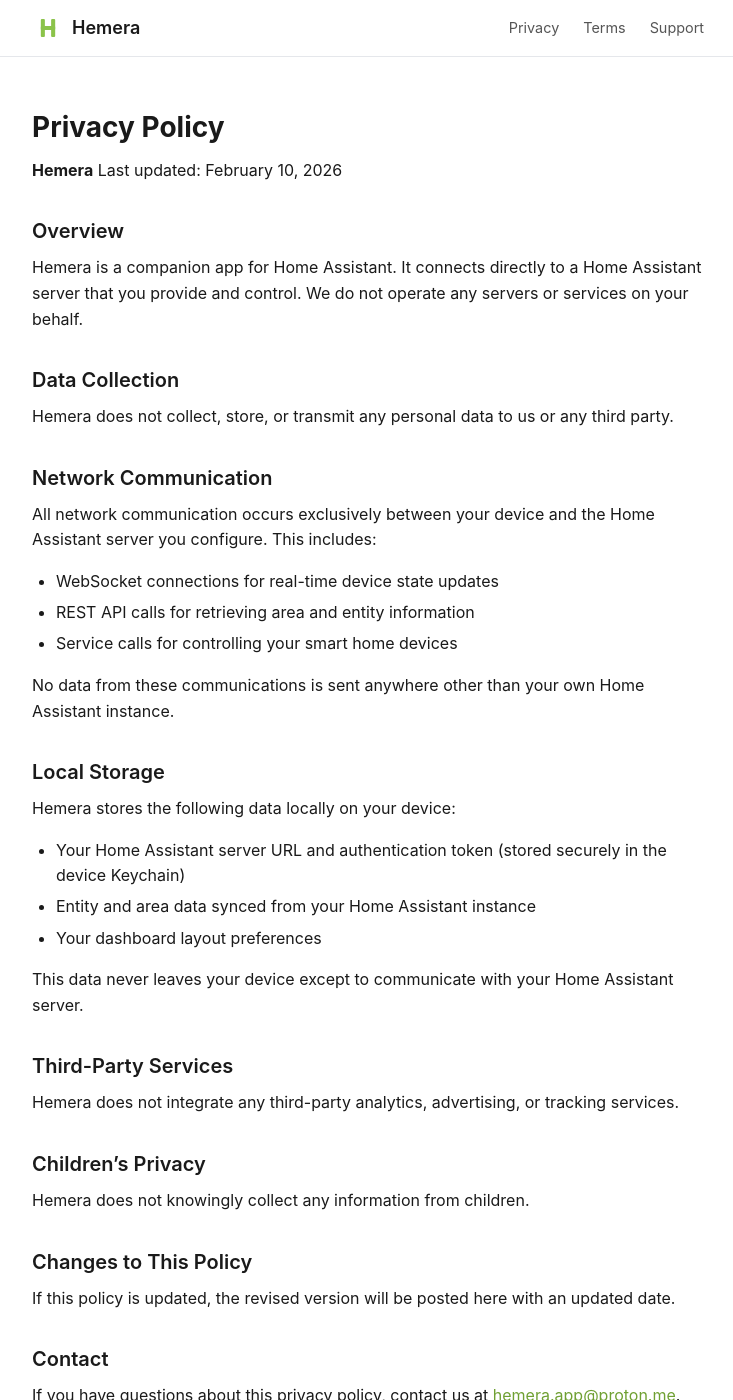
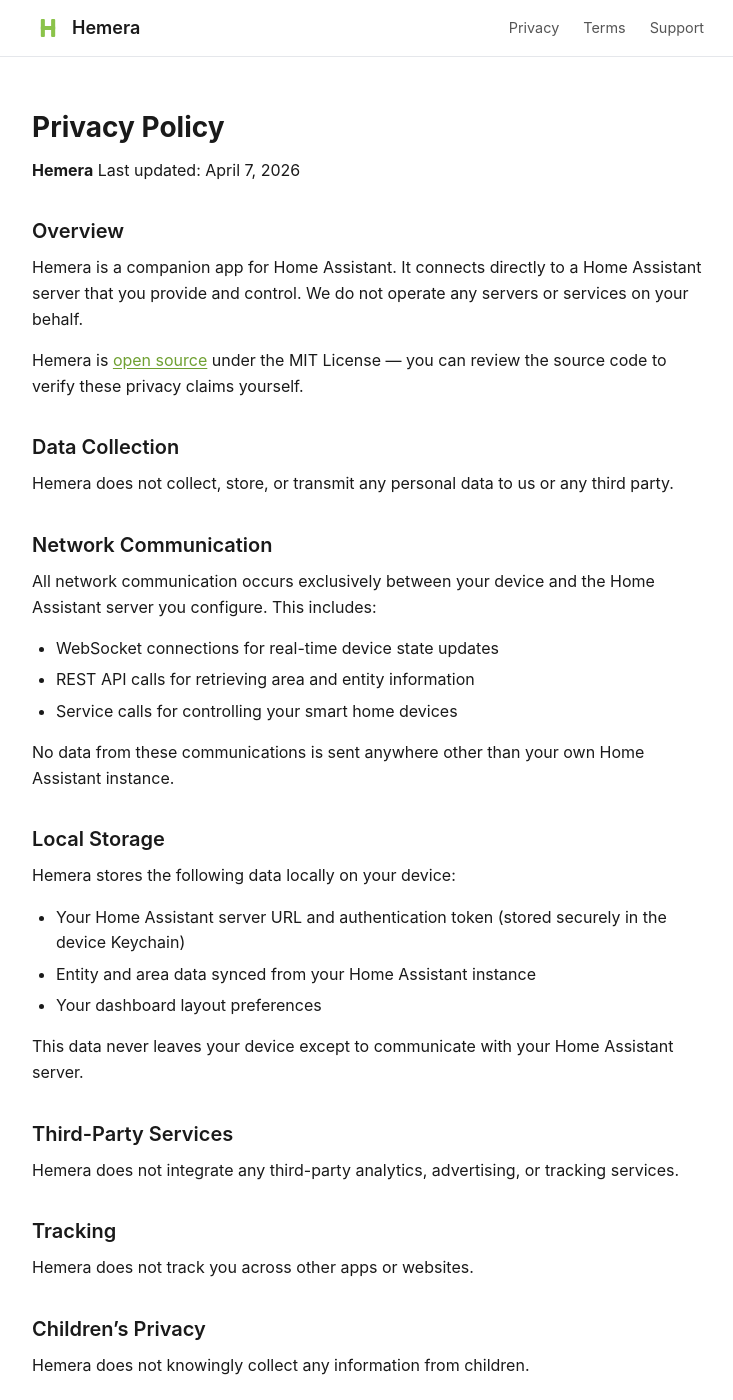
Before and after one commit to adborbas/hemera-site, a Jekyll site: the page built from privacy.md, in a window 1280 px wide and 1400 px high. Shown: the whole window, without its empty margins (272-1005 px from the left). Built offline with Jekyll 4.4.1, drawn with Linux system fonts in a browser that asks for light colours.

Commit message:
Update privacy policy: add tracking statement, open source link, update date

```diff
--- a/privacy.md
+++ b/privacy.md
@@ -6,11 +6,13 @@ title: Privacy Policy
 # Privacy Policy
 
 **Hemera**
-Last updated: February 10, 2026
+Last updated: April 7, 2026
 
 ## Overview
 
 Hemera is a companion app for Home Assistant. It connects directly to a Home Assistant server that you provide and control. We do not operate any servers or services on your behalf.
+
+Hemera is [open source](https://github.com/adborbas/Hemera) under the MIT License — you can review the source code to verify these privacy claims yourself.
 
 ## Data Collection
 
@@ -40,6 +42,10 @@ This data never leaves your device except to communicate with your Home Assistan
 
 Hemera does not integrate any third-party analytics, advertising, or tracking services.
 
+## Tracking
+
+Hemera does not track you across other apps or websites.
+
 ## Children's Privacy
 
 Hemera does not knowingly collect any information from children.
```
